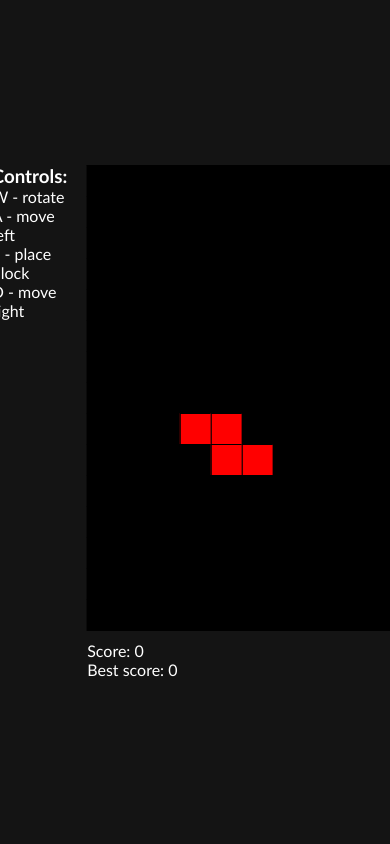
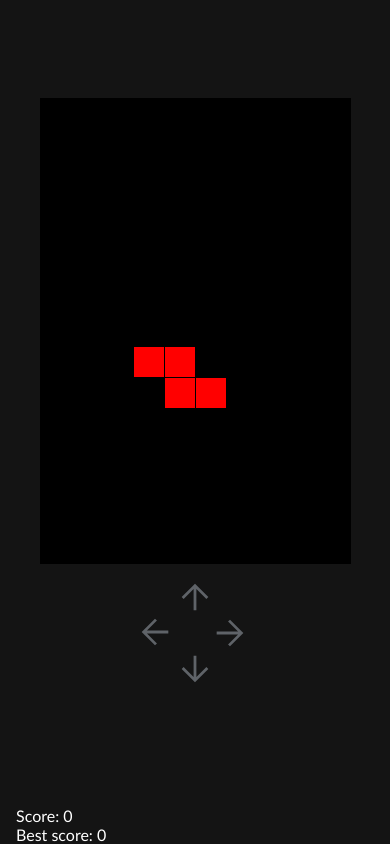
Before and after one commit to mterczynski/tetris-dom, a website: page index.html in a window 390 px wide. Drawn offline with Linux system fonts and the light colour scheme.

Commit message:
change v1

```diff
--- a/index.html
+++ b/index.html
@@ -1,6 +1,5 @@
 <!DOCTYPE html>
 <html lang="en">
-
   <head>
     <meta charset="UTF-8" />
     <meta name="viewport" content="width=device-width, initial-scale=1.0" />
@@ -16,22 +15,19 @@
 
       body {
         background: rgb(20, 20, 20);
+        display: flex;
+        justify-content: center;
+        height: 100vh;
       }
 
       ul {
         list-style-type: none;
       }
 
-    .controls {
-      margin-right: 20px;
-    }
-
       #game-container {
-      position: absolute;
-      left: 50%;
-      top: 50%;
-      transform: translate(-50%, -50%);
         display: flex;
+        align-items: center;
+        justify-content: center;
       }
 
       #board {
@@ -51,12 +47,95 @@
         border-left: 1px solid rgb(0, 0, 0);
         border-top: 1px solid rgb(0, 0, 0);
       }
+      .score-row {
+        margin-top: 3rem;
+      }
+      article {
+        display: flex;
+        justify-content: space-between;
+      }
+      .arrow_up {
+        position: relative;
+        top: -13px;
+        cursor: pointer;
+      }
+      .main_main {
+        display: none;
+      }
+      .arrow-aside_1 {
+        position: relative;
+        top: -4rem;
+        right: 2.5rem;
+        cursor: pointer;
+      }
+      .arrow-aside_2 {
+        position: relative;
+        top: -6.6rem;
+        cursor: pointer;
+        left: 2.2rem;
+      }
+      .arrow_down {
+        position: relative;
+        top: 1rem;
+        cursor: pointer;
+      }
+      .icon_move {
+        margin-top: 10px;
+      }
+
+      @media screen and (max-width: 620px) {
+        #board {
+          margin: 1rem;
+        }
+
+        .score-row {
+          left: 1rem;
+          position: absolute;
+          bottom: 0rem;
+        }
+        .icon_move {
+        }
+        .controls {
+          display: none;
+        }
+        article {
+          display: flex;
+          justify-content: center;
+        }
+        .main_main {
+          display: block;
+        }
+      }
+      @media screen and (max-width: 850px) {
+        .icon_move {
+          display: block;
+        }
+        .main_main {
+          display: block;
+        }
+      }
     </style>
     <link rel="stylesheet" href="figures.css" />
   </head>
 
   <body>
     <div id="game-container">
+      <div>
+        <div class="score-row">
+          <div>
+            <span>Score:</span>
+            <span id="score">0</span>
+          </div>
+          <div>
+            <span>Best score:</span>
+            <span id="best-score">0</span>
+          </div>
+        </div>
+        <section class="center">
+          <div id="board"></div>
+        </section>
+
+        <article>
           <div class="controls">
             <h3>Controls:</h3>
             <ul>
@@ -67,22 +146,37 @@
             </ul>
           </div>
 
-    <div>
-      <div id="board"></div>
-
-      <div class="score-row">
-        <div>
-          <span>Score:</span>
-          <span id="score">0</span>
+          <!-- arrow -->
+          <div class="main_main">
+            <div class="icon_move">
+              <div class="arrow_up">
+                <img
+                  src="./img/arrow_upward_36dp_5F6368_FILL0_wght400_GRAD0_opsz40.svg"
+                  alt=""
+                />
               </div>
-        <div>
-          <span>Best score:</span>
-          <span id="best-score">0</span>
+              <div class="arrow_down">
+                <img
+                  src="./img/arrow_downward_36dp_5F6368_FILL0_wght400_GRAD0_opsz40.svg"
+                  alt=""
+                />
+              </div>
+              <main class="side">
+                <div class="arrow-aside_1">
+                  <img
+                    src="./img/arrow_back_36dp_5F6368_FILL0_wght400_GRAD0_opsz40.svg"
+                    alt=""
+                  />
+                </div>
+                <div class="arrow-aside_2">
+                  <img src="./img/side_right.svg" alt="" />
+                </div>
+              </main>
             </div>
           </div>
+        </article>
       </div>
     </div>
-
 
     <script type="module">
       import { main } from "./js/main.js";
@@ -90,5 +184,4 @@
       main();
     </script>
   </body>
-
 </html>
--- a/js/main.js
+++ b/js/main.js
@@ -1,12 +1,21 @@
 import { figures } from "./figures.js";
 import { renderer } from "./renderer.js";
-import { canFigureBeRotatedAsNewFigure, canTranslateFigureByVector, getBoardAfterPoppingRows, getFigureBlockPositions, getFullRows, getRotatedFigure, getSlammedFigure, isFigurePartiallyAboveBoard } from "./utils.js";
+import {
+  canFigureBeRotatedAsNewFigure,
+  canTranslateFigureByVector,
+  getBoardAfterPoppingRows,
+  getFigureBlockPositions,
+  getFullRows,
+  getRotatedFigure,
+  getSlammedFigure,
+  isFigurePartiallyAboveBoard,
+} from "./utils.js";
 
 const boardWidth = 10;
 const boardHeight = 15;
 
 let score = 0;
-let bestScore = localStorage.getItem('bestScore') || 0;
+let bestScore = localStorage.getItem("bestScore") || 0;
 
 let boardRows = getNewBoardRows();
 let currentFigure = getRandomFigure();
@@ -70,17 +79,35 @@ function slamCurrentFigure() {
 }
 
 function initKeyEventListener() {
-  document.addEventListener("keypress", ({ key }) => {
-    // todo - add arrow support
-    if (["ArrowLeft", "a", "A"].includes(key)) {
+  document.addEventListener("keydown", (event) => {
+    console.log(`Key pressed: ${event.key}`); // Debugging to check which key is detected
+
+    if (["ArrowLeft", "a", "A"].includes(event.key)) {
       moveCurrentFigureByVectorIfPossible({ x: -1, y: 0 }, boardRows);
-    } else if (["ArrowRight", "d", "D"].includes(key)) {
+    } else if (["ArrowRight", "d", "D"].includes(event.key)) {
       moveCurrentFigureByVectorIfPossible({ x: 1, y: 0 }, boardRows);
-    } else if (["ArrowDown", "s", "S"].includes(key)) {
+    } else if (["ArrowDown", "s", "S"].includes(event.key)) {
       slamCurrentFigure();
-    } else if (["ArrowUp", "w", "W"].includes(key)) {
+    } else if (["ArrowUp", "w", "W"].includes(event.key)) {
       rotateFigure(currentFigure, boardRows);
     }
+  });
+
+  // Button Event Listeners
+  document.querySelector(".arrow_up")?.addEventListener("click", () => {
+    rotateFigure(currentFigure, boardRows);
+  });
+
+  document.querySelector(".arrow_down")?.addEventListener("click", () => {
+    slamCurrentFigure();
+  });
+
+  document.querySelector(".arrow-aside_1")?.addEventListener("click", () => {
+    moveCurrentFigureByVectorIfPossible({ x: -1, y: 0 }, boardRows);
+  });
+
+  document.querySelector(".arrow-aside_2")?.addEventListener("click", () => {
+    moveCurrentFigureByVectorIfPossible({ x: 1, y: 0 }, boardRows);
   });
 }
 
@@ -89,7 +116,7 @@ function popFullRows() {
   boardRows = getBoardAfterPoppingRows(fullRows, boardRows);
   score += fullRows.length;
   bestScore = Math.max(bestScore, score);
-  localStorage.setItem('bestScore', bestScore);
+  localStorage.setItem("bestScore", bestScore);
   renderer.renderScore(score);
   renderer.renderBestScore(bestScore);
 }
@@ -136,10 +163,8 @@ function rotateFigure(figure, boardRows) {
 
 function setPortraitModeIfPossible() {
   try {
-    screen.orientation.lock('portrait');
-  } catch {
-
-  }
+    screen.orientation.lock("portrait");
+  } catch {}
 }
 
 export function main() {
```
Also changed, not shown: img/arrow_back_36dp_5F6368_FILL0_wght400_GRAD0_opsz40.svg (added), img/arrow_downward_36dp_5F6368_FILL0_wght400_GRAD0_opsz40.svg (added), img/arrow_forward_36dp_5F6368_FILL0_wght400_GRAD0_opsz40.svg (added), img/arrow_upward_36dp_5F6368_FILL0_wght400_GRAD0_opsz40.svg (added), img/side_right.svg (added). Lines whose indentation alone changed are shown as unchanged.
